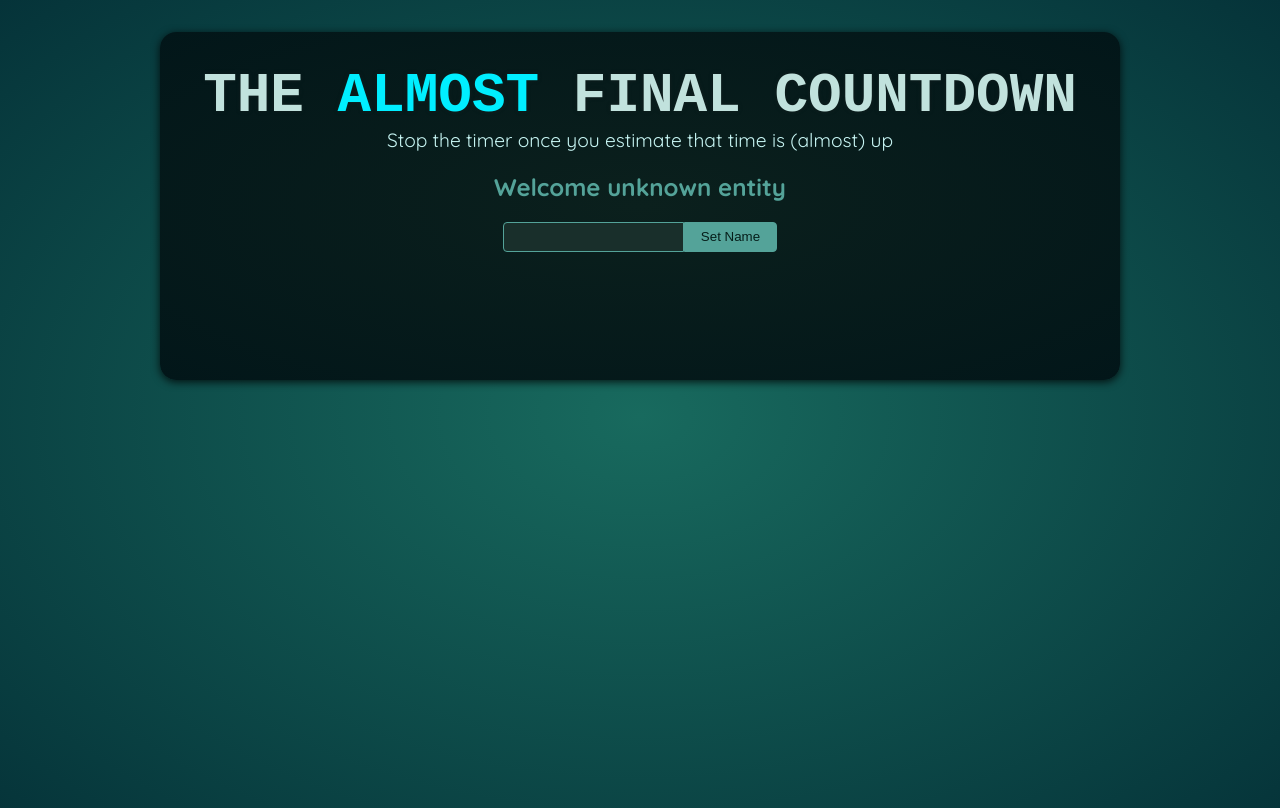
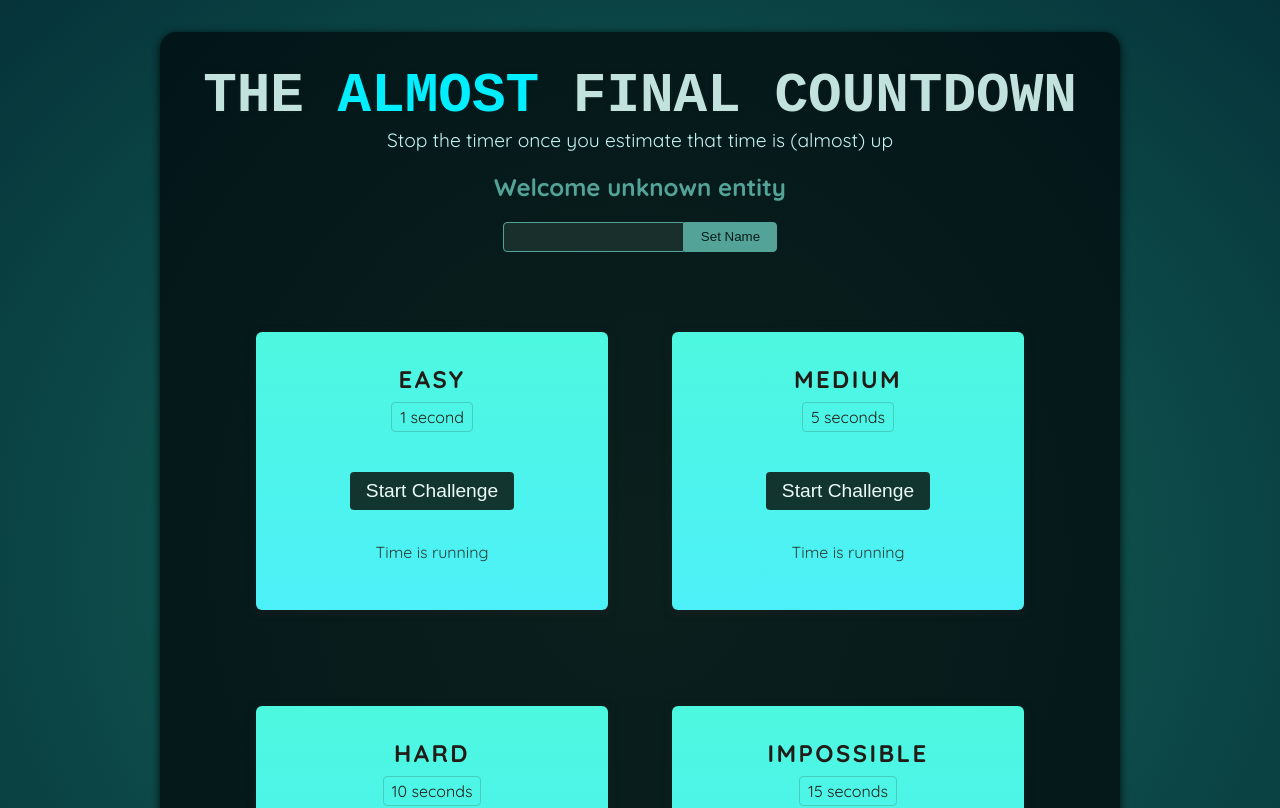
Before and after one commit to Khanhbroo/Final-Countdown, a React (Vite) app: page / in a window 1280 px wide. Shown: the top 808 px of the page. Built offline with nearby package versions, Linux system fonts and the light colour scheme; a web font is replaced by a local one.

Commit message:
Adding Challenges

```diff
--- a/src/App.jsx
+++ b/src/App.jsx
@@ -1,10 +1,16 @@
-import Player from './components/Player.jsx';
+import Player from "./components/Player.jsx";
+import TimerChallenge from "./components/TimerChallenge.jsx";
 
 function App() {
   return (
     <>
       <Player />
-      <div id="challenges"></div>
+      <div id="challenges">
+        <TimerChallenge title="Easy" targetTime={1} />
+        <TimerChallenge title="Medium" targetTime={5} />
+        <TimerChallenge title="Hard" targetTime={10} />
+        <TimerChallenge title="Impossible" targetTime={15} />
+      </div>
     </>
   );
 }
--- a/src/components/Player.jsx
+++ b/src/components/Player.jsx
@@ -7,6 +7,7 @@
 
   const handleClick = () => {
     setEnteredPlayerName(playerName.current.value);
+    playerName.current.value = "";
   };
 
   return (
--- /dev/null
+++ b/src/components/TimerChallenge.jsx
@@ -0,0 +1,16 @@
+const TimerChallenge = ({ title, targetTime }) => {
+  return (
+    <section className="challenge">
+      <h2>{title}</h2>
+      <p className="challenge-time">
+        {targetTime} second{targetTime > 1 ? "s" : ""}
+      </p>
+      <p>
+        <button>Start Challenge</button>
+      </p>
+      <p className="active">Time is running</p>
+    </section>
+  );
+};
+
+export default TimerChallenge;
```
